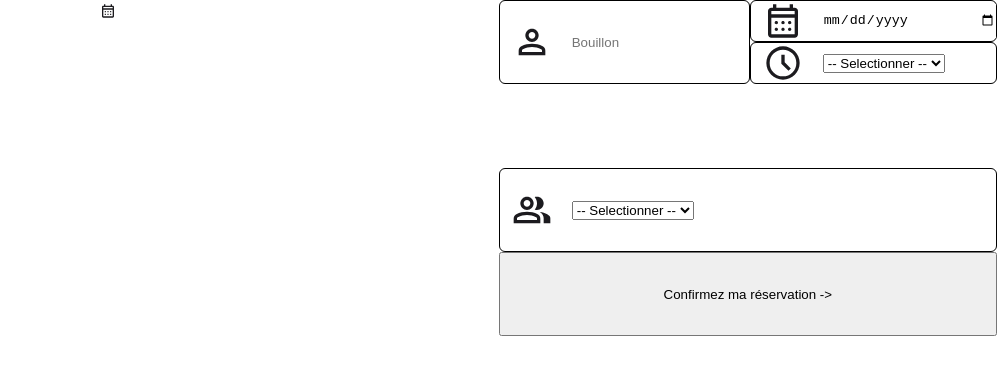
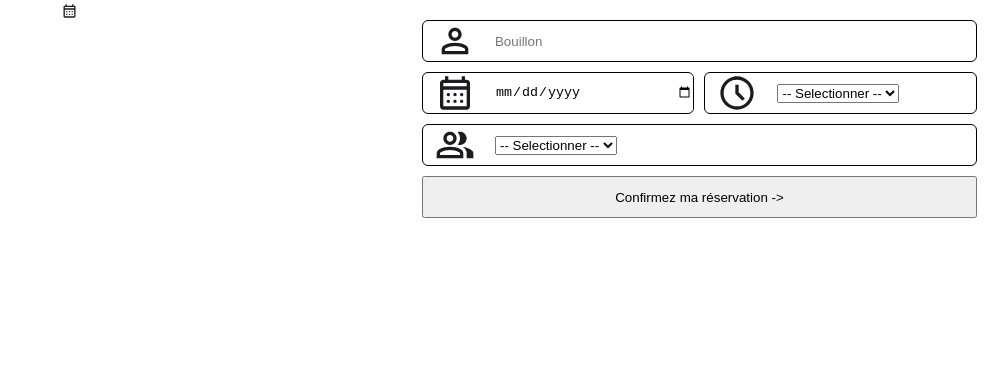
Before and after one commit to noe-rasse/Bon-App-tit, a plain HTML site: page index.html in a window 1280 px wide. Shown: the whole page, without its empty margins (283-1280 px from the left). Drawn offline with Linux system fonts and the light colour scheme.

Commit message:
form presque fini

```diff
--- a/assets/styles.css
+++ b/assets/styles.css
@@ -48,7 +48,10 @@ form {
         "date hour"
         "number number"
         "button button";
-
+    width: 50%;
+    gap: 10px;
+    padding-right: 20px;
+    padding-top: 20px;
 }
 
 #name {
@@ -57,6 +60,7 @@ form {
 
 #date {
     grid-area: date;
+
 }
 
 #hour {
--- a/index.html
+++ b/index.html
@@ -23,18 +23,17 @@
                 </div>
             </div>
             <form action="" method="post">
-                <div class="name">
+                <div class="name" id="name">
                     <img src="images-site/person.svg" alt="Homme">
                     <input type="text" name="name" id="name" placeholder="Bouillon" pattern="[A-Za-zÀ-ÖØ-öø-ÿ' -]"
                         required>
                 </div>
-                <div class="date-hour">
                 <div class="name" id="date">
                     <img src="images-site/calendar_month.svg" alt="Calendrier">
                     <input type="date" name="date" id="date" placeholder="date" required>
                 </div>
                 <div class="name" id="hour">
-                        <img src="images-site/schedule.svg" alt="Horloge" class="img">
+                    <img src="images-site/schedule.svg" alt="Horloge">
                     <select name="reservation" id="reservation" required>
                         <option value="">-- Selectionner --</option>
                         <option value="Option1">12H00</option>
@@ -50,7 +49,6 @@
                         <option value="Option11">21H00</option>
                         <option value="Option12">21H30</option>
                     </select>
-                    </div>
                 </div>
                 <div class="name" id="number">
                     <img src="images-site/group.svg" alt="Groupe d'homme">
```
Lines whose indentation alone changed are shown as unchanged.
